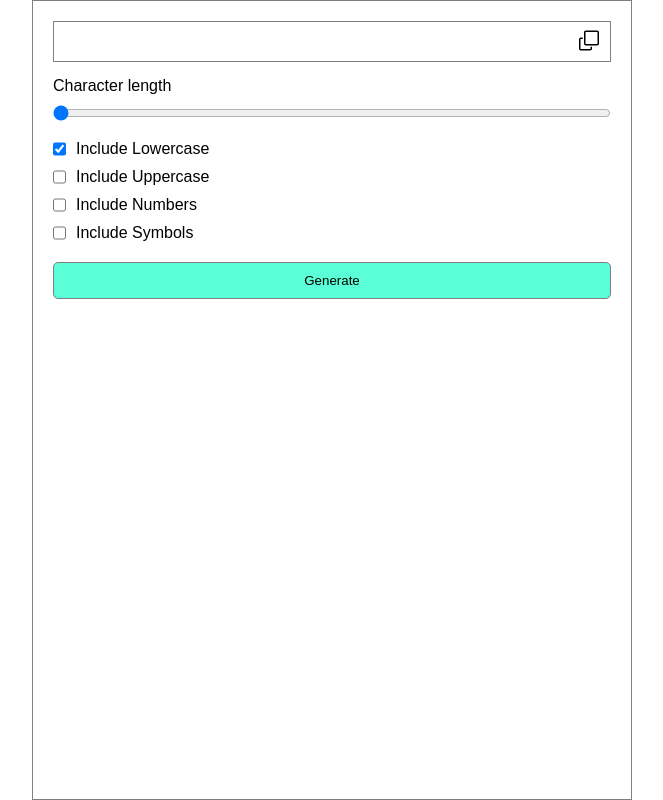
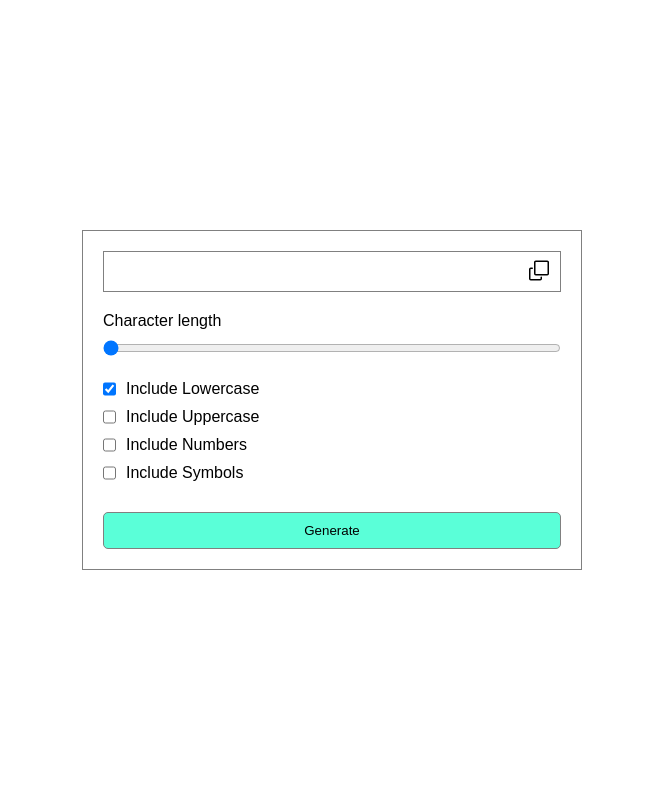
Before and after one commit to artakpoghosyan1/password_generator, a React (Vite) app: page / in a window 1280 px wide. Shown: the whole page, without its empty margins (308-971 px from the left). Built offline with nearby package versions, Linux system fonts and the light colour scheme.

Commit message:
fix: ui improvements

```diff
--- a/src/components/Checkboxes.tsx
+++ b/src/components/Checkboxes.tsx
@@ -32,7 +32,7 @@ const checkboxes: ICheckBoxes[] = [
 ]
 
 export const Checkboxes: FC<Props> = memo(({onChange, options}) => (
-    <ul className='mb-20'>
+    <ul className='mb-30'>
         {checkboxes.map(({label, type}, index) => (
             <div className={`form-group form-group--flex ${index < checkboxes.length - 1 && 'mb-10'}`} key={type}>
                 <input
--- a/src/components/Generator.tsx
+++ b/src/components/Generator.tsx
@@ -44,8 +44,8 @@ export const Generator: FC = () => {
         navigator.clipboard.writeText(password)
     };
 
-    return <section className='generator'>
-        <div className="form-group form-group-action mb-15">
+    return <div className='generator'>
+        <div className="form-group form-group-action mb-20">
             <button className='btn form-group-action__btn' onClick={copyToClipboard}>
                 <img src={`${copyIcon}`} alt="Copy button"/>
             </button>
@@ -56,7 +56,7 @@ export const Generator: FC = () => {
             />
         </div>
 
-        <div className='mb-15 form-group'>
+        <div className='form-group mb-20'>
             <label className='form-label form-label--block'>Character length</label>
             <input
                 type='range'
@@ -73,5 +73,5 @@ export const Generator: FC = () => {
         <button className="btn primary-btn generator__btn" onClick={handleGeneratePassword}>
             Generate
         </button>
-    </section>
+    </div>
 }
--- a/src/styles/base/_utilities.scss
+++ b/src/styles/base/_utilities.scss
@@ -1,4 +1,4 @@
-@for $i from 1 through 20 {
+@for $i from 1 through 30 {
   .mb-#{$i} {
     margin-bottom: #{$i}px;
   }
--- a/src/styles/components/_generator.scss
+++ b/src/styles/components/_generator.scss
@@ -1,7 +1,7 @@
 .generator {
-  max-width: 600px;
-  height: 100%;
-  margin: 0 auto;
+  max-width: 500px;
+  min-width: 320px;
+  width: 100%;
   border: 1px solid $border_color;
   padding: 20px;
 
--- a/src/styles/layout/_layout.scss
+++ b/src/styles/layout/_layout.scss
@@ -1,3 +1,7 @@
 #root {
   height: 100vh;
+  display: flex;
+  flex-direction: column;
+  align-items: center;
+  justify-content: center;
 }
```
